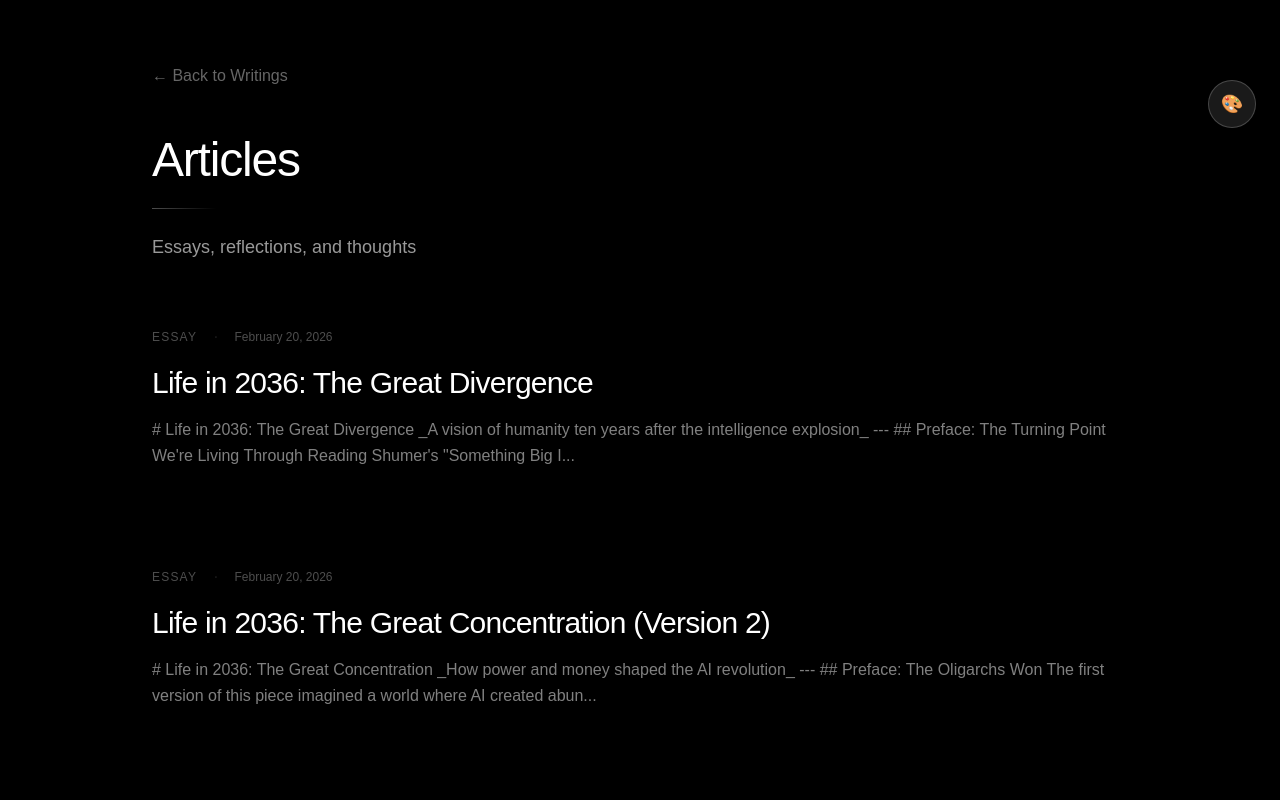
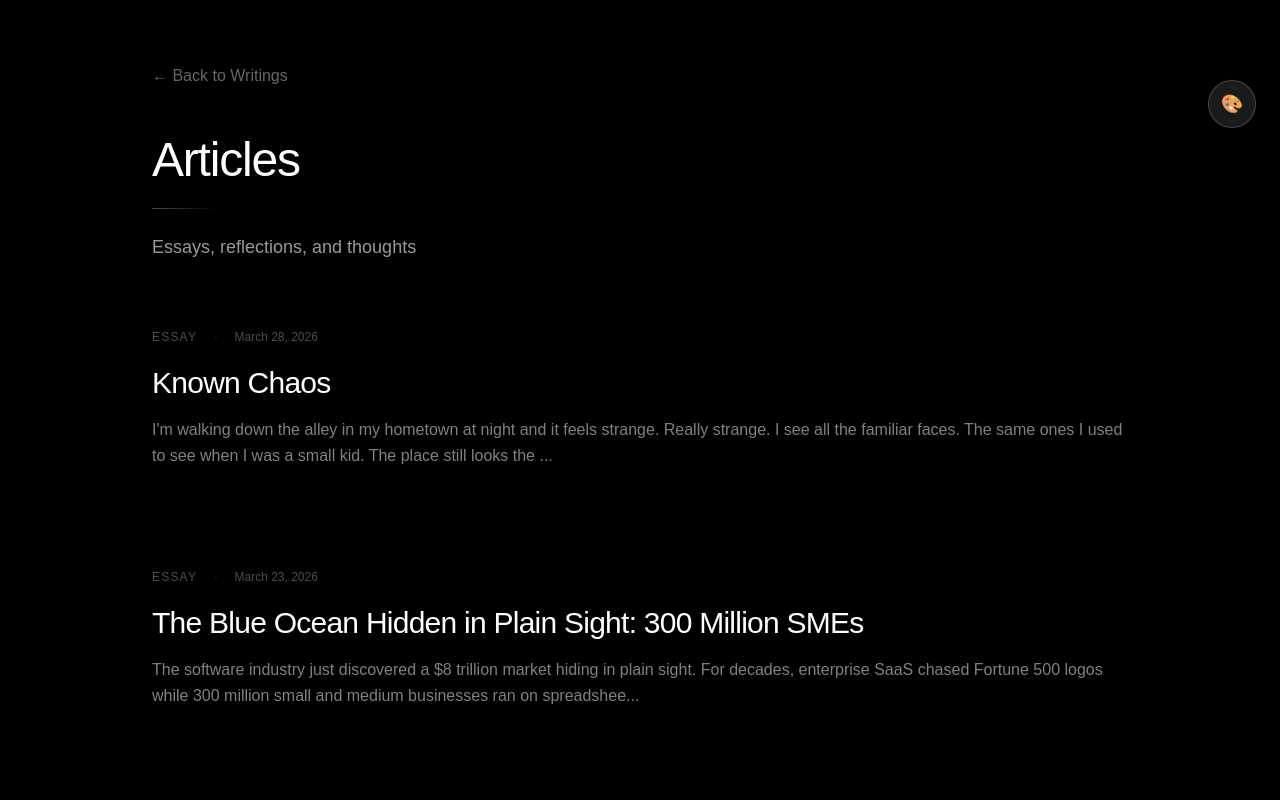
Before and after one commit to sumsur29/sumsur-portfolio, a Next.js app: page /writings/articles in a window 1280 px wide. Shown: the top 800 px of the page. Built offline with nearby package versions, Linux system fonts and the light colour scheme.

Commit message:
Reverse article order - latest first

```diff
--- a/app/writings/articles/page.tsx
+++ b/app/writings/articles/page.tsx
@@ -21,7 +21,7 @@ export default function Articles() {
         </header>
 
         <div className="space-y-12">
-          {articles.map((article) => (
+          {[...articles].reverse().map((article) => (
             <Link
               key={article.slug}
               href={`/writings/articles/${article.slug}`}
```
